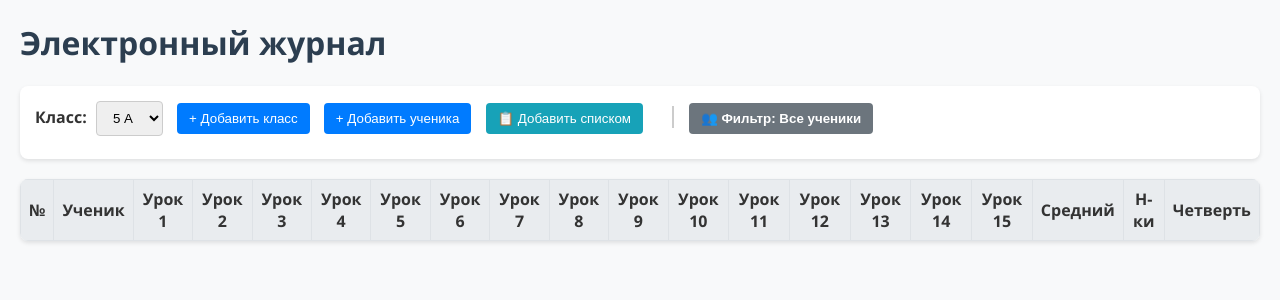
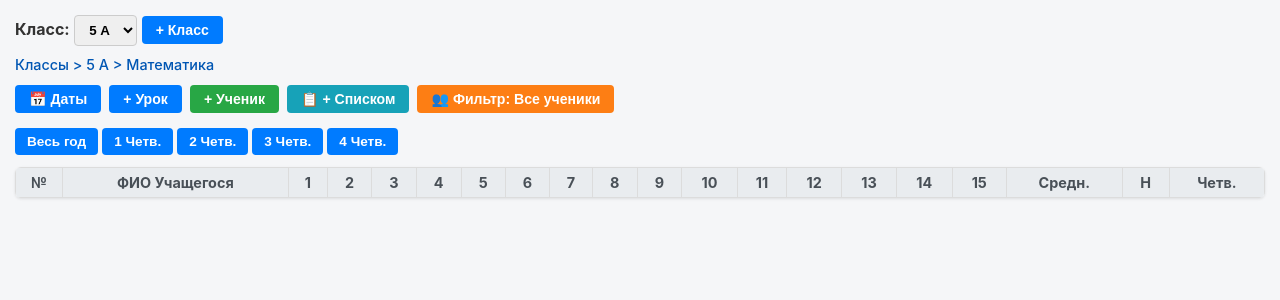
Before and after one commit to teacher-journal/school-journal, a Flask app: page / in a window 1280 px wide. Shown: the top 300 px of the page. Run offline with Flask 3, Linux system fonts and the light colour scheme; lists and menus that the app fills with data are empty.

Commit message:
Update index.html

```diff
--- a/templates/index.html
+++ b/templates/index.html
@@ -4,72 +4,92 @@
     <meta charset="UTF-8">
     <title>Электронный журнал</title>
     <style>
-        body { font-family: 'Segoe UI', Tahoma, Geneva, Verdana, sans-serif; margin: 20px; background-color: #f8f9fa; color: #333; }
-        h1 { color: #2c3e50; }
+        body { font-family: -apple-system, BlinkMacSystemFont, "Segoe UI", Roboto, sans-serif; margin: 15px; background-color: #f5f6f8; color: #333; }
 
-        .controls { background: #ffffff; padding: 15px; border-radius: 8px; box-shadow: 0 2px 4px rgba(0,0,0,0.1); margin-bottom: 20px; }
-        .controls label { font-weight: bold; margin-right: 5px; }
-        .controls select, .controls input, .controls button { padding: 8px 12px; margin-right: 10px; margin-bottom: 8px; border: 1px solid #ccc; border-radius: 4px; }
-        .controls button { background-color: #007bff; color: white; border: none; cursor: pointer; transition: 0.2s; }
-        .controls button:hover { background-color: #0056b3; }
+        .breadcrumb { font-size: 0.9em; color: #0056b3; margin-bottom: 12px; font-weight: 500; }
 
-        .btn-bulk { background-color: #17a2b8 !important; }
-        .btn-bulk:hover { background-color: #138496 !important; }
+        .toolbar { display: flex; gap: 8px; align-items: center; margin-bottom: 15px; flex-wrap: wrap; }
+        .btn { padding: 6px 14px; border: none; border-radius: 4px; font-weight: bold; color: white; cursor: pointer; font-size: 0.88em; }
 
-        .group-filter-btn { background-color: #6c757d !important; font-weight: bold; }
+        .btn-blue { background-color: #007bff; }
+        .btn-blue:hover { background-color: #0056b3; }
 
-        .grades-table { width: 100%; border-collapse: collapse; background: white; box-shadow: 0 2px 4px rgba(0,0,0,0.1); border-radius: 8px; overflow: hidden; }
-        .grades-table th, .grades-table td { border: 1px solid #dee2e6; padding: 8px; text-align: center; }
-        .grades-table th { background-color: #e9ecef; }
-        .student-name { text-align: left !important; font-weight: 500; min-width: 220px; display: flex; justify-content: space-between; align-items: center; }
+        .btn-green { background-color: #28a745; }
+        .btn-green:hover { background-color: #1e7e34; }
 
-        .grade-in { width: 45px; text-align: center; border: 1px solid #ced4da; border-radius: 3px; padding: 4px; }
-        .grade-in:focus { border-color: #80bdff; outline: 0; box-shadow: 0 0 0 0.2rem rgba(0,123,255,.25); }
+        .btn-teal { background-color: #17a2b8; }
+        .btn-teal:hover { background-color: #117a8b; }
 
-        .stat-col { background-color: #f1f3f5; font-weight: bold; }
-        .group-badge { display: inline-block; padding: 2px 6px; font-size: 0.8em; border-radius: 4px; background: #e2e3e5; color: #383d41; cursor: pointer; }
-        .group-badge:hover { background: #d6d8db; }
+        .btn-orange { background-color: #fd7e14; }
+        .btn-orange:hover { background-color: #d96200; }
 
-        .delete-btn { color: #dc3545; cursor: pointer; font-weight: bold; font-size: 0.9em; margin-left: 8px; border: none; background: none; padding: 0 4px; }
+        .period-selector { display: flex; gap: 4px; margin-bottom: 12px; }
+        .btn-period { background-color: #007bff; color: white; border: none; padding: 6px 12px; border-radius: 4px; cursor: pointer; font-size: 0.85em; font-weight: bold; }
+
+        .class-select-wrap { margin-bottom: 10px; }
+        .class-select-wrap select { padding: 6px 10px; border-radius: 4px; border: 1px solid #ccc; font-weight: bold; }
+
+        .table-wrap { overflow-x: auto; background: white; border-radius: 6px; box-shadow: 0 1px 3px rgba(0,0,0,0.1); }
+        .grades-table { width: 100%; border-collapse: collapse; font-size: 0.9em; }
+        .grades-table th, .grades-table td { border: 1px solid #dcdcdc; padding: 6px 8px; text-align: center; }
+        .grades-table th { background-color: #e9ecef; color: #495057; }
+
+        .student-cell { text-align: left !important; min-width: 220px; display: flex; justify-content: space-between; align-items: center; }
+        .grade-input { width: 38px; text-align: center; border: 1px solid #ccc; border-radius: 3px; padding: 3px; font-weight: bold; }
+
+        .stat-cell { background-color: #f8f9fa; font-weight: bold; }
+        .group-badge { display: inline-block; padding: 2px 5px; font-size: 0.75em; border-radius: 3px; background: #e2e3e5; cursor: pointer; margin-left: 5px; }
+
+        .delete-btn { color: #dc3545; cursor: pointer; font-weight: bold; font-size: 0.85em; margin-left: 8px; border: none; background: none; padding: 0 3px; }
         .delete-btn:hover { color: #a71d2a; }
 
-        /* Модальное окно массового ввода */
-        .modal { display: none; position: fixed; z-index: 100; left: 0; top: 0; width: 100%; height: 100%; background-color: rgba(0,0,0,0.5); }
-        .modal-content { background-color: #fff; margin: 8% auto; padding: 20px; border-radius: 8px; width: 500px; box-shadow: 0 4px 8px rgba(0,0,0,0.2); }
-        .modal-content textarea { width: 95%; height: 200px; font-family: inherit; padding: 8px; margin-top: 10px; border: 1px solid #ccc; border-radius: 4px; resize: vertical; }
+        /* Модальное окно */
+        .modal { display: none; position: fixed; z-index: 1000; left: 0; top: 0; width: 100%; height: 100%; background: rgba(0,0,0,0.4); }
+        .modal-content { background: #fff; margin: 8% auto; padding: 20px; border-radius: 8px; width: 440px; box-shadow: 0 4px 12px rgba(0,0,0,0.2); }
+        .modal-content textarea { width: 95%; height: 180px; font-family: inherit; padding: 8px; margin-top: 10px; border: 1px solid #ccc; border-radius: 4px; }
         .modal-actions { text-align: right; margin-top: 15px; }
-        .modal-actions button { padding: 8px 16px; margin-left: 8px; }
+        .modal-actions button { padding: 6px 12px; margin-left: 6px; }
     </style>
 </head>
 <body>
 
-    <h1>Электронный журнал</h1>
-
-    <div class="controls">
-        <label>Класс:</label>
-        <select id="classSelect" onchange="renderTable()">
-            <!-- Заполняется динамически -->
-        </select>
-
-        <button onclick="addClassPrompt()">+ Добавить класс</button>
-        <button onclick="addStudentPrompt()">+ Добавить ученика</button>
-        <button class="btn-bulk" onclick="openBulkModal()">📋 Добавить списком</button>
-
-        <span style="margin-left: 15px; border-left: 2px solid #ccc; padding-left: 15px;"></span>
-        <button class="group-filter-btn" id="filterBtn" onclick="toggleFilter()">👥 Фильтр: Все ученики</button>
+    <div class="class-select-wrap">
+        <label><b>Класс:</b> </label>
+        <select id="classSelect" onchange="renderTable()"></select>
+        <button class="btn btn-blue" onclick="addClassPrompt()">+ Класс</button>
     </div>
 
-    <div id="tableContainer"></div>
+    <div class="breadcrumb" id="breadcrumbText">Классы > Математика</div>
 
-    <!-- Модальное окно для массового вставления учеников -->
+    <div class="toolbar">
+        <button class="btn btn-blue">📅 Даты</button>
+        <button class="btn btn-blue">+ Урок</button>
+        <button class="btn btn-green" onclick="addStudentPrompt()">+ Ученик</button>
+        <button class="btn btn-teal" onclick="openBulkModal()">📋 + Списком</button>
+        <button class="btn btn-orange" id="filterBtn" onclick="toggleFilter()">👥 Фильтр: Все ученики</button>
+    </div>
+
+    <div class="period-selector">
+        <button class="btn-period">Весь год</button>
+        <button class="btn-period">1 Четв.</button>
+        <button class="btn-period">2 Четв.</button>
+        <button class="btn-period">3 Четв.</button>
+        <button class="btn-period">4 Четв.</button>
+    </div>
+
+    <div class="table-wrap">
+        <div id="tableContainer"></div>
+    </div>
+
+    <!-- Модальное окно для добавлении списком -->
     <div id="bulkModal" class="modal">
         <div class="modal-content">
             <h3 style="margin-top:0;">Добавить учеников списком</h3>
-            <p style="font-size: 0.9em; color: #555;">Вставьте список ФИО. Каждый ученик должен быть с новой строки:</p>
+            <p style="font-size:0.85em; color:#555;">Вставьте список ФИО (каждый ученик с новой строки):</p>
             <textarea id="bulkNames" placeholder="Иванов Иван&#10;Петров Петр&#10;Сидорова Анна"></textarea>
 
             <div style="margin-top: 10px;">
-                <label>Подгруппа:</label>
+                <label style="font-size: 0.9em;">Подгруппа: </label>
                 <select id="bulkGroup">
                     <option value="1">1-я подгруппа</option>
                     <option value="2">2-я подгруппа</option>
@@ -78,7 +98,7 @@
 
             <div class="modal-actions">
                 <button onclick="closeBulkModal()">Отмена</button>
-                <button style="background:#28a745; color:white; border:none;" onclick="submitBulkStudents()">Сохранить список</button>
+                <button class="btn btn-green" onclick="submitBulkStudents()">Сохранить список</button>
             </div>
         </div>
     </div>
@@ -95,11 +115,6 @@
             renderTable();
         }
 
-        function extractGradeNum(className) {
-            const match = className.match(/\d+/);
-            return match ? parseInt(match[0], 10) : 999;
-        }
-
         function populateClassSelect() {
             const select = document.getElementById('classSelect');
             const currentVal = select.value;
@@ -107,21 +122,14 @@
 
             if (journalData.classes.length === 0) return;
 
-            const sortedClasses = [...journalData.classes].sort((a, b) => {
-                const numA = extractGradeNum(a.name);
-                const numB = extractGradeNum(b.name);
-                if (numA !== numB) return numA - numB;
-                return a.name.localeCompare(b.name, 'ru');
-            });
-
-            sortedClasses.forEach(cls => {
+            journalData.classes.forEach(cls => {
                 const opt = document.createElement('option');
                 opt.value = cls.id;
                 opt.textContent = cls.name;
                 select.appendChild(opt);
             });
 
-            if (currentVal && sortedClasses.some(c => c.id == currentVal)) {
+            if (currentVal && journalData.classes.some(c => c.id == currentVal)) {
                 select.value = currentVal;
             }
         }
@@ -161,13 +169,17 @@
         }
 
         function renderTable() {
-            const classId = document.getElementById('classSelect').value;
+            const classSelect = document.getElementById('classSelect');
+            const classId = classSelect.value;
             const container = document.getElementById('tableContainer');
 
             if (!classId) {
-                container.innerHTML = '<p>Выберите или создайте класс.</p>';
+                container.innerHTML = '<p style="padding:15px;">Выберите или создайте класс.</p>';
                 return;
             }
+
+            const selectedOptionText = classSelect.options[classSelect.selectedIndex]?.text || '';
+            document.getElementById('breadcrumbText').textContent = `Классы > ${selectedOptionText} > Математика`;
 
             let filteredStudents = journalData.students.filter(s => s.class_id == classId);
 
@@ -178,21 +190,21 @@
             filteredStudents.sort((a, b) => a.name.localeCompare(b.name, 'ru'));
 
             let html = '<table class="grades-table"><thead><tr>';
-            html += '<th>№</th><th>Ученик</th>';
+            html += '<th style="width: 30px;">№</th><th>ФИО Учащегося</th>';
 
             for (let i = 1; i <= NUM_COLUMNS; i++) {
-                html += `<th>Урок ${i}</th>`;
+                html += `<th>${i}</th>`;
             }
-            html += '<th class="stat-col">Средний</th><th class="stat-col">Н-ки</th><th class="stat-col">Четверть</th></tr></thead><tbody>';
+            html += '<th class="stat-cell">Средн.</th><th class="stat-cell">Н</th><th class="stat-cell">Четв.</th></tr></thead><tbody>';
 
             filteredStudents.forEach((st, idx) => {
                 const stGroup = st.group || '1';
                 html += `<tr>`;
                 html += `<td>${idx + 1}</td>`;
-                html += `<td class="student-name">
+                html += `<td class="student-cell">
                             <span>${st.name}</span>
                             <div>
-                                <span class="group-badge" onclick="switchGroup(${st.id}, '${stGroup}')" title="Нажмите, чтобы сменить подгруппу">гр. ${stGroup}</span>
+                                <span class="group-badge" onclick="switchGroup(${st.id}, '${stGroup}')">гр.${stGroup}</span>
                                 <button class="delete-btn" onclick="deleteStudent(${st.id}, '${st.name}')" title="Удалить ученика">❌</button>
                             </div>
                          </td>`;
@@ -203,7 +215,7 @@
 
                 for (let c = 1; c <= NUM_COLUMNS; c++) {
                     const val = (journalData.grades[st.id] && journalData.grades[st.id][c]) ? journalData.grades[st.id][c] : '';
-                    html += `<td><input class="grade-in" value="${val}" onchange="saveGrade(${st.id}, ${c}, this.value)" /></td>`;
+                    html += `<td><input class="grade-input" value="${val}" onchange="saveGrade(${st.id}, ${c}, this.value)" /></td>`;
 
                     if (val.toLowerCase() === 'н') n_count++;
                     else {
@@ -215,9 +227,9 @@
                 const avg = count > 0 ? (sum / count).toFixed(2) : '-';
                 const finalGrade = count > 0 ? Math.round(sum / count) : '-';
 
-                html += `<td class="stat-col" id="avg-${st.id}">${avg}</td>`;
-                html += `<td class="stat-col" id="n-${st.id}">${n_count}</td>`;
-                html += `<td class="stat-col" id="q-${st.id}">${finalGrade}</td>`;
+                html += `<td class="stat-cell">${avg}</td>`;
+                html += `<td class="stat-cell">${n_count}</td>`;
+                html += `<td class="stat-cell">${finalGrade}</td>`;
                 html += `</tr>`;
             });
 
@@ -239,7 +251,7 @@
         }
 
         async function addClassPrompt() {
-            const name = prompt('Введите название класса (например, 5 А):');
+            const name = prompt('Введите название класса (например, 6 Б):');
             if (name) {
                 await fetch('/api/add_class', {
                     method: 'POST',
@@ -282,10 +294,7 @@
             const text = document.getElementById('bulkNames').value;
             const group = document.getElementById('bulkGroup').value;
 
-            if (!text.trim()) {
-                alert('Пожалуйста, вставьте хотя бы одно имя/фамилию!');
-                return;
-            }
+            if (!text.trim()) return alert('Вставьте хотя бы одно имя!');
 
             const res = await fetch('/api/add_students_bulk', {
                 method: 'POST',
@@ -295,7 +304,6 @@
 
             const data = await res.json();
             if (data.success) {
-                alert(`Успешно добавлено учеников: ${data.count}`);
                 closeBulkModal();
                 await loadData();
             }
```
